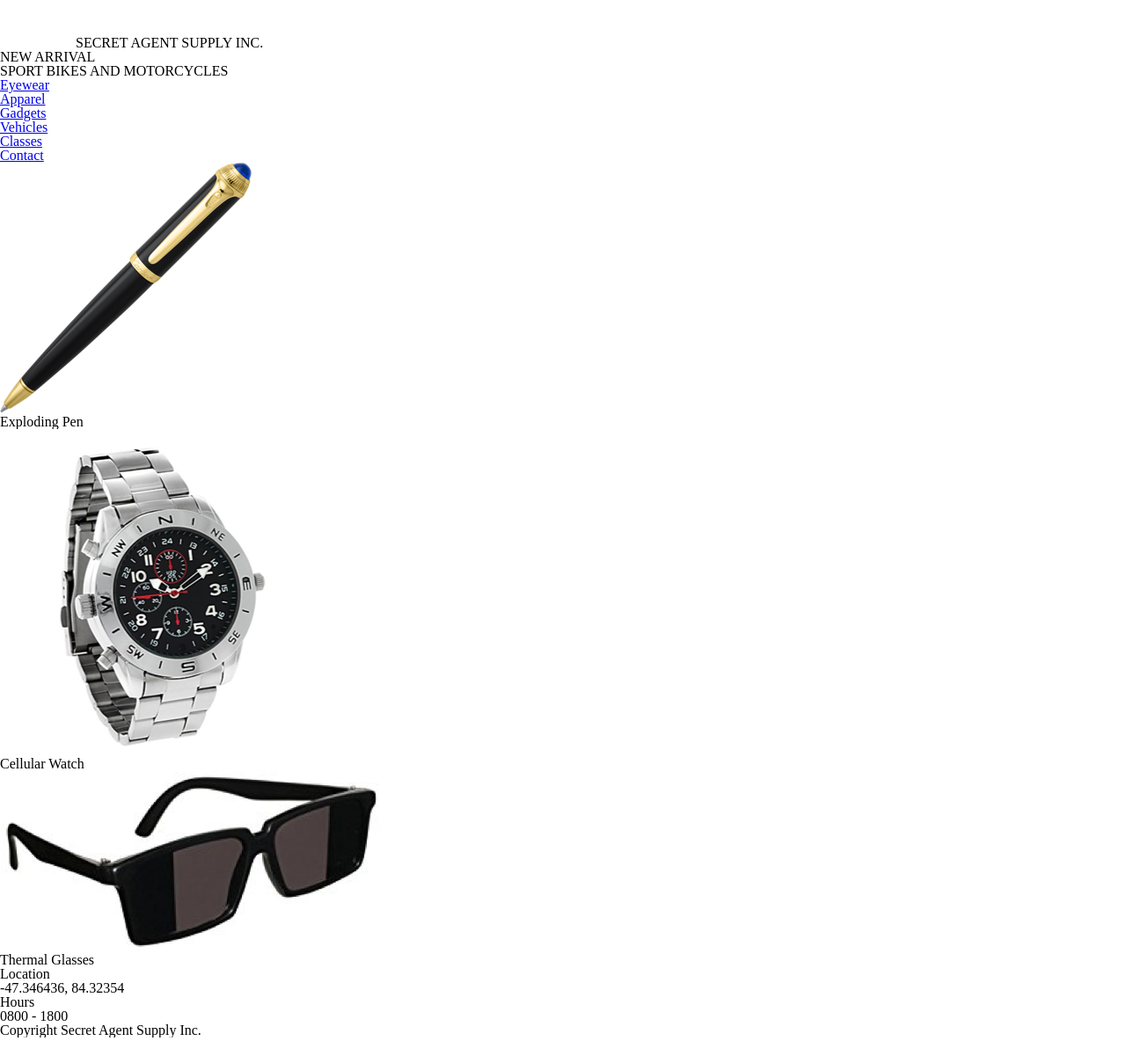
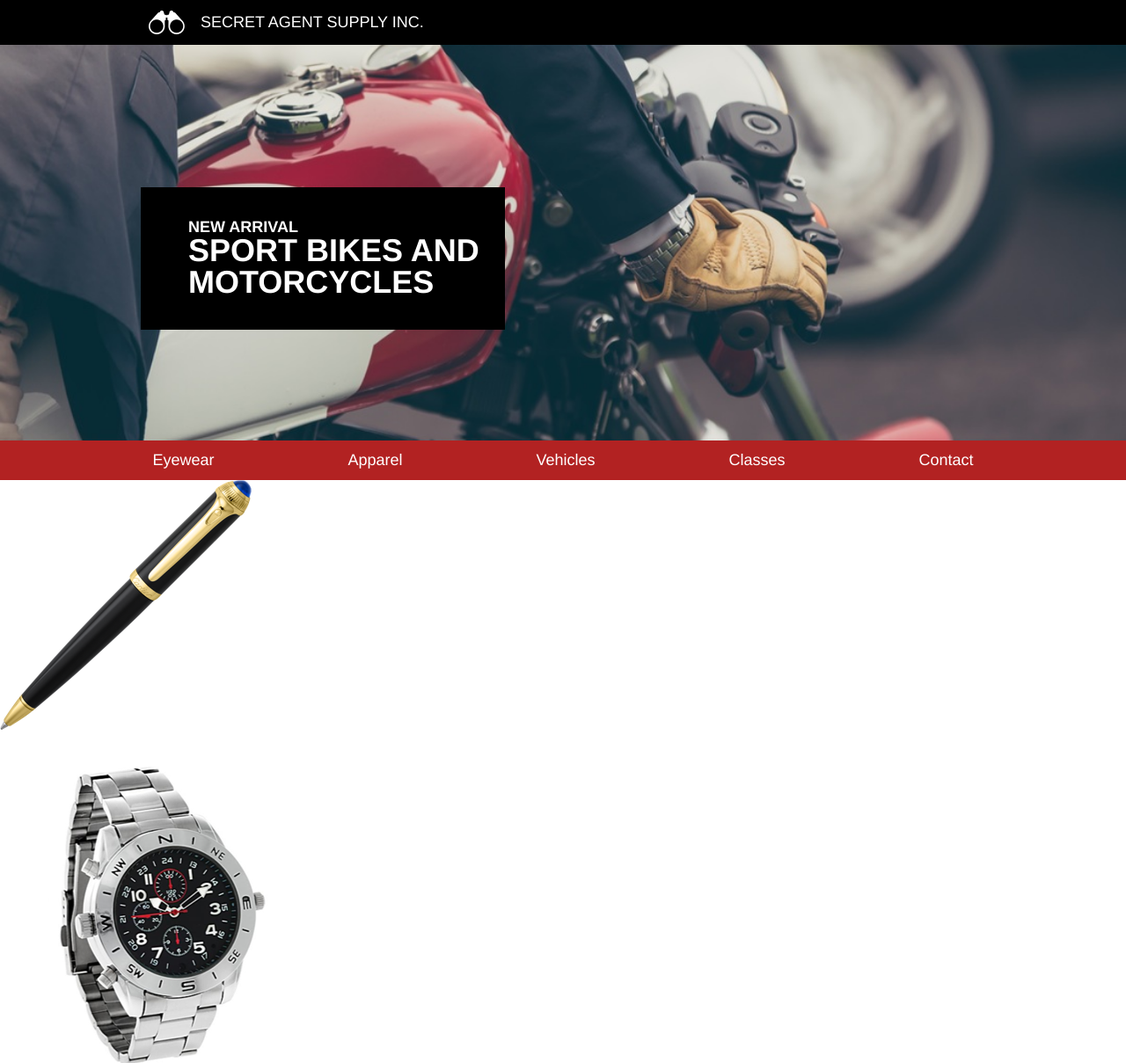
Before and after one commit to dcupitt/secretagent, a plain HTML site: page index.html in a window 1280 px wide. Shown: the top 1209 px of the page at 88% size. Before the commit the page ends 1180 px from the top, so only its background shows below. Drawn offline with Linux system fonts and the light colour scheme.

Commit message:
upper styling

```diff
--- a/index.html
+++ b/index.html
@@ -6,34 +6,41 @@
     <link href="./resources/css/index.css" type="text/css" rel="stylesheet">
 </head>
 <body>
+  <div class="mainbody">
 
 <!-- Top bar -->
 
 <header>
+  <div class="container">
     <div class="logo">
-    <span><img src="./resources/images/logo.png" alt="Secret Agent Supply logo"></span>
+      <img src="./resources/images/logo.png" alt="Secret Agent Supply logo">
       <span>SECRET AGENT SUPPLY INC.</span>
+    </div>
   </div>
 </header>
 
 <!-- Banner -->
 
 <div class="banner">
+  <div class="container">
     <div class="bannertext">
       <h3>NEW ARRIVAL</h3>
       <h1>SPORT BIKES AND MOTORCYCLES</h1>
     </div>
   </div>
+</div>
 
+<!-- Navbar -->
   <nav>
+    <div class="container">
       <ul>
         <li><a href="#">Eyewear</a></li>
           <li><a href="#">Apparel</a></li>
-    <li><a href="#">Gadgets</a></li>
         <li><a href="#">Vehicles</a></li>
         <li><a href="#">Classes</a></li>
         <li><a href="#">Contact</a></li>
       </ul>
+    </div>
   </nav>
 
 <!-- Products -->
@@ -42,15 +49,15 @@
   <div class="item">
     <div class="product">
       <img src="./resources/images/pen.png" alt="Exploding Pen">
-      <h4>Exploding Pen</h4>
+      <p>Exploding Pen</p>
     </div>
     <div class="product">
       <img src="./resources/images/watch.png" alt="Cellular Watch">
-      <h4>Cellular Watch</h4>
+      <p>Cellular Watch</p>
     </div>
     <div class="product">
       <img src="./resources/images/glasses.png" alt="Thermal Glasses">
-      <h4>Thermal Glasses</h4>
+      <p>Thermal Glasses</p>
     </div>
   </div>
 
@@ -58,20 +65,20 @@
 <!-- Location -->
   <div>
     <div>
-      <h2>Location</h2>
+      <p>Location</p>
       <p>-47.346436, 84.32354</p>
     </div>
     <div>
-      <h3>Hours</h3>
+      <p>Hours</p>
       <p>0800 - 1800</p>
     </div>
   </div>
 
 <!-- Footer -->
 <div class="footer">
-    <h5>Copyright Secret Agent Supply Inc.<h5>
+    <p>Copyright Secret Agent Supply Inc.<p>
 </div>
 
-
+  </div>
 </body>
 </html>
--- a/resources/css/index.css
+++ b/resources/css/index.css
@@ -1,3 +1,96 @@
-body {
+html {
+  font-size: 18px;
+  font-family: Helvetica, sans-serif;
+  color: white;
+}
+
+.mainbody {
+  width: 100%;
+}
+
+header,
+footer,
+.bannertext,
+.product h4 {
+  background-color: black;
+}
+
+.container {
   width: 960px;
+  margin: 0 auto;
 }
+
+.logo {
+  display: flex;
+  align-items: center;
+  padding: 0.66rem 0.5rem;
+}
+
+.logo img {
+  height: 1.5rem;
+}
+
+.logo span {
+  padding-left: 1rem;
+  font-size: 1rem;
+}
+
+/* Banner styling */
+
+.banner {
+  height: 25rem;
+  background-image: url("../../resources/images/moto.jpeg");
+  background-position: center;
+  background-size: cover;
+}
+
+.banner .container {
+  padding-top: 9rem;
+}
+
+.bannertext {
+  width: 20rem;
+  padding-top: 2rem;
+  padding-bottom: 2rem;
+  padding-left: 3rem;
+}
+
+/* Navbar styling */
+nav {
+  background-color: firebrick;
+}
+
+ul {
+  list-style-type: none;
+  display: flex;
+  justify-content: space-between;
+}
+
+li {
+  display: inline-block;
+  padding: 0.75rem 0.75rem;
+}
+
+/* Font styling */
+h1,
+h3 {
+  font-weight: bold;
+}
+
+h1 {
+  font-size: 2rem;
+}
+
+h3 {
+  font-size: 1rem;
+}
+
+/* Link styling */
+a {
+  color: white;
+  text-decoration: none;
+}
+
+li:hover {
+  background-color: DarkRed;
+}
```
Lines whose indentation alone changed are shown as unchanged.
